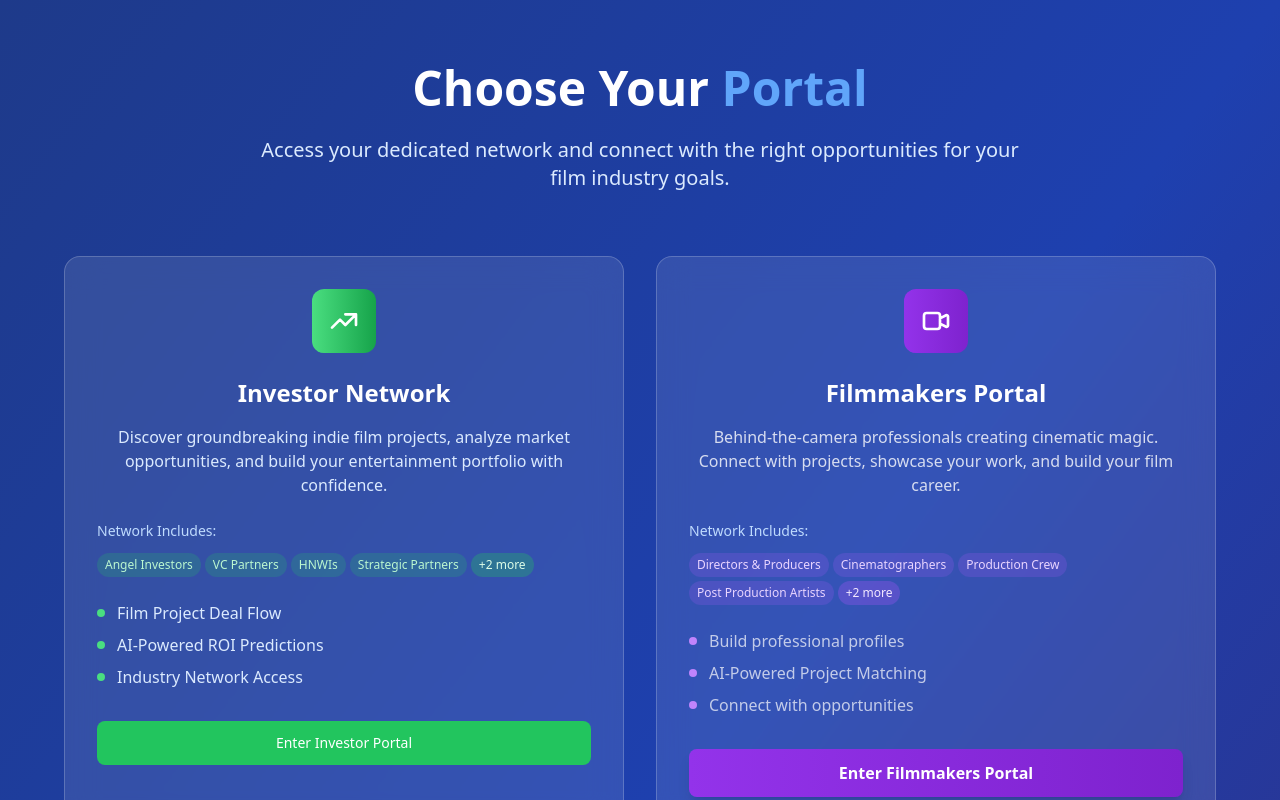
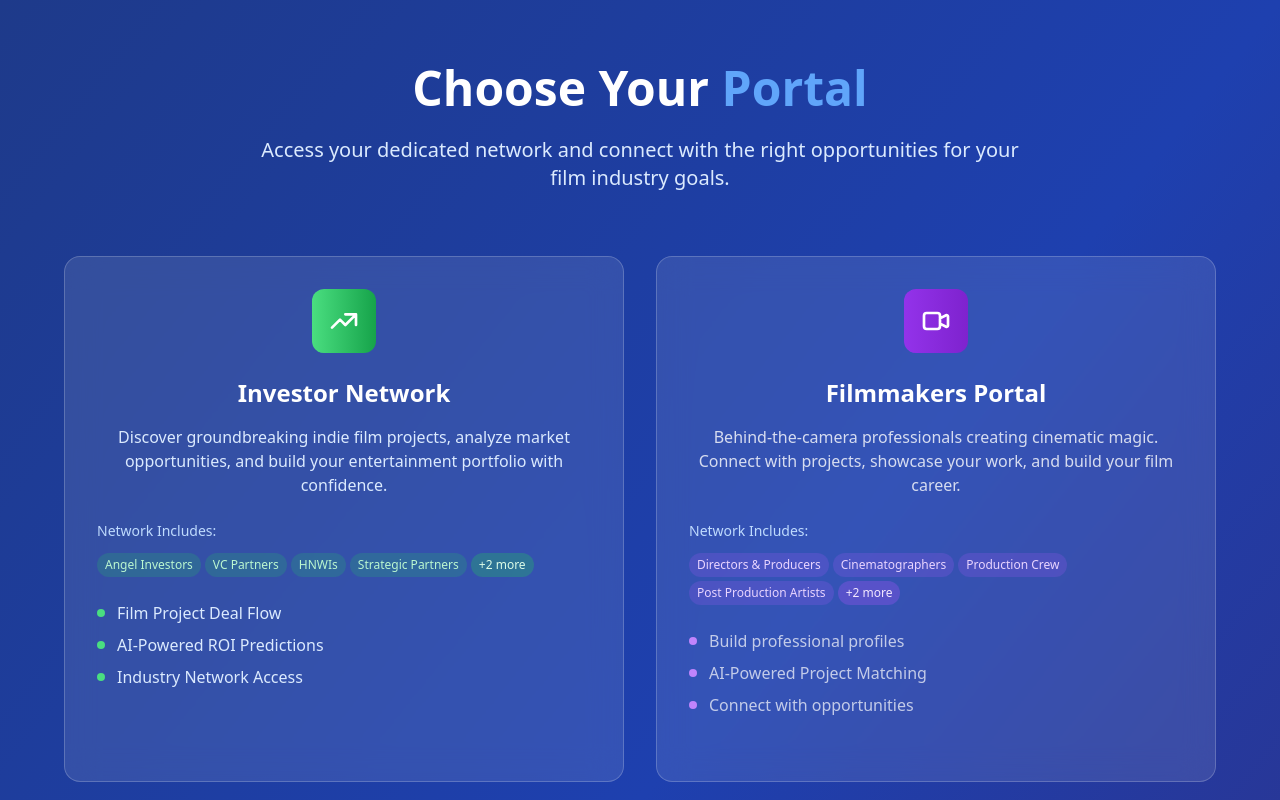
Before and after one commit to BeezyBabyDev/inidegate-v1, a React (Vite) app: page / in a window 1280 px wide. Both pictures are taken after a click on the button "View Demo". Shown: the top 800 px of the page. Built offline with nearby package versions, Linux system fonts and the light colour scheme.

Commit message:
Remove Discover Profiles and View Network buttons from Choose Your Portal page

```diff
--- a/src/components/PortalSelectionPage.jsx
+++ b/src/components/PortalSelectionPage.jsx
@@ -116,12 +116,6 @@ const PortalSelectionPage = ({ onSelectPortal, onBackToWelcome }) => {
                   Industry Network Access
                 </li>
               </ul>
-              <Button
-                onClick={() => onSelectPortal('investor')}
-                className="w-full bg-green-500 hover:bg-green-600 text-white py-3"
-              >
-                Enter Investor Portal
-              </Button>
             </div>
 
             {/* Filmmakers Portal */}
@@ -179,12 +173,6 @@ const PortalSelectionPage = ({ onSelectPortal, onBackToWelcome }) => {
                   Connect with opportunities
                 </li>
               </ul>
-              <button
-                onClick={() => onSelectPortal('filmmakers')}
-                className="w-full bg-gradient-to-r from-purple-600 to-purple-700 text-white py-3 px-6 rounded-lg font-semibold hover:from-purple-700 hover:to-purple-800 transition-all duration-300 transform hover:scale-105 shadow-lg hover:shadow-purple-500/25"
-              >
-                Enter Filmmakers Portal
-              </button>
             </div>
 
             {/* Talent Portal */}
@@ -242,12 +230,6 @@ const PortalSelectionPage = ({ onSelectPortal, onBackToWelcome }) => {
                   AI-Powered Role Matching
                 </li>
               </ul>
-              <button
-                onClick={() => onSelectPortal('talent')}
-                className="w-full bg-gradient-to-r from-pink-500 to-rose-600 text-white py-3 px-6 rounded-lg font-semibold hover:from-pink-600 hover:to-rose-700 transition-all duration-300 transform hover:scale-105 shadow-lg hover:shadow-pink-500/25"
-              >
-                Enter Talent Portal
-              </button>
             </div>
 
             {/* Brands Portal */}
@@ -305,12 +287,6 @@ const PortalSelectionPage = ({ onSelectPortal, onBackToWelcome }) => {
                   AI-Powered Brand Matching
                 </li>
               </ul>
-              <button
-                onClick={() => onSelectPortal('brands')}
-                className="w-full bg-gradient-to-r from-orange-500 to-amber-600 text-white py-3 px-6 rounded-lg font-semibold hover:from-orange-600 hover:to-amber-700 transition-all duration-300 transform hover:scale-105 shadow-lg hover:shadow-orange-500/25"
-              >
-                Enter Brands Portal
-              </button>
             </div>
           </div>
 
```
